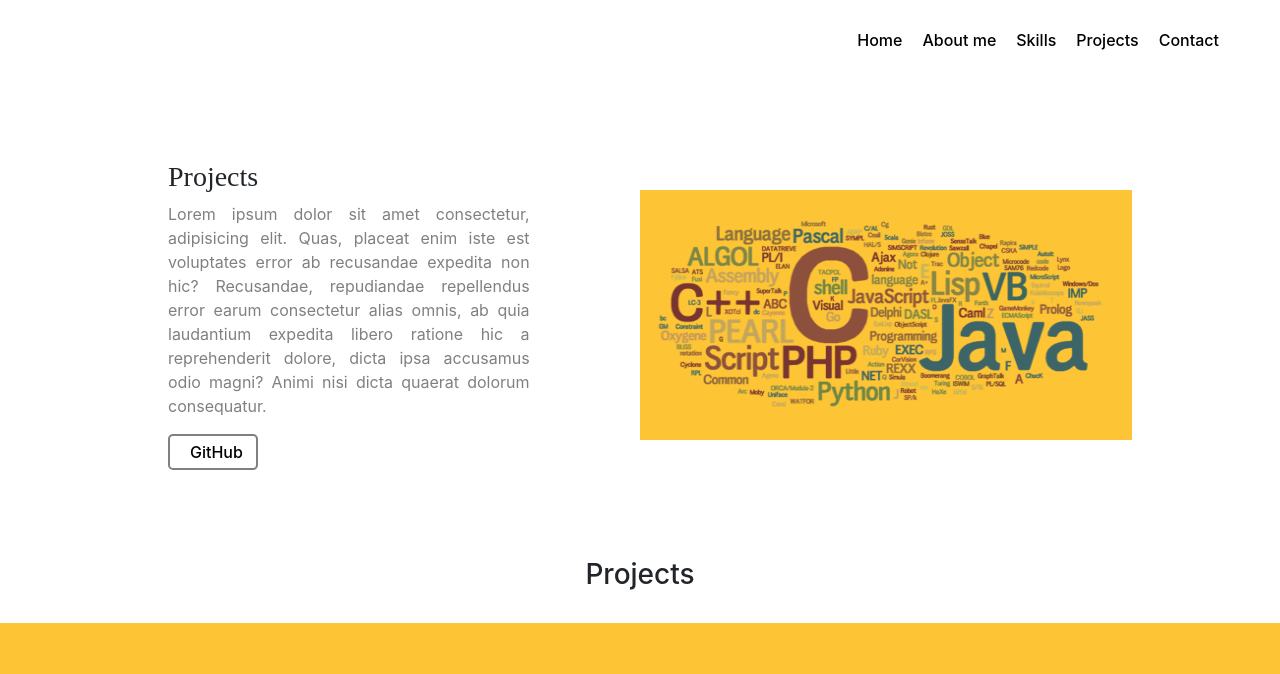
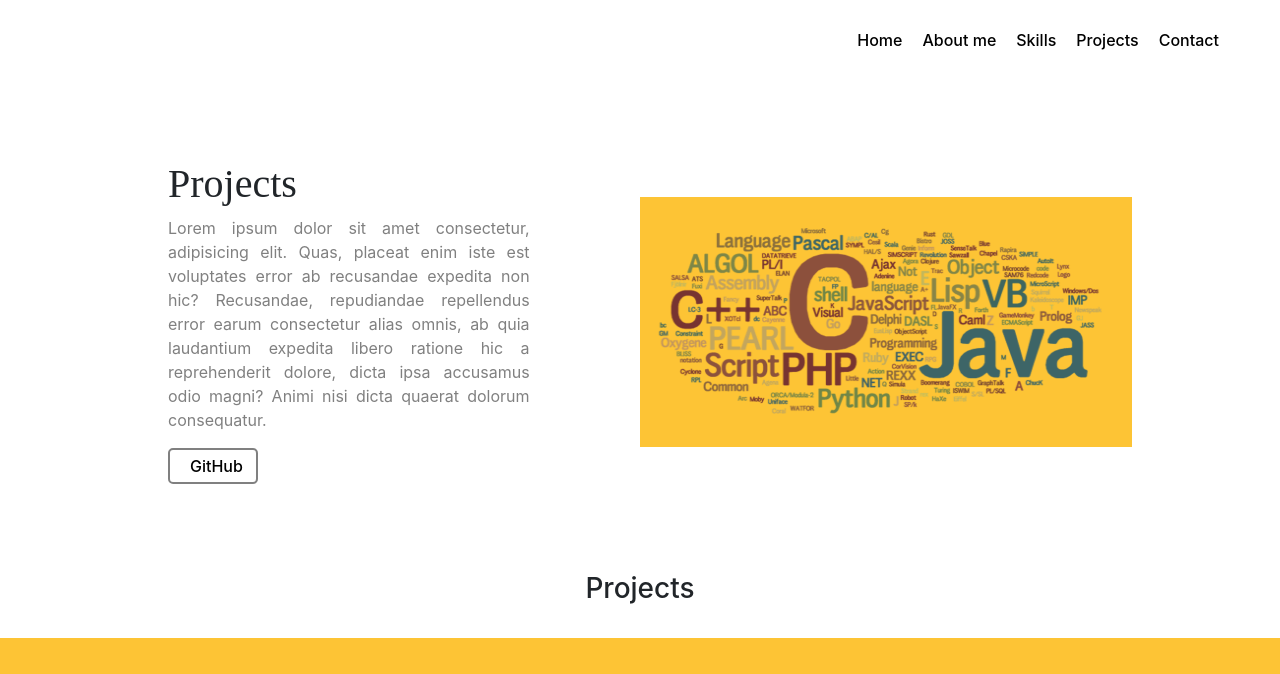
Before and after one commit to imSalik-Anwar/Portfolio, a plain HTML site: page projects.html in a window 1280 px wide. Shown: the top 674 px of the page. Drawn offline with nearby package versions, Linux system fonts and the light colour scheme.

Commit message:
Pages inter-connected

```diff
--- a/projects.css
+++ b/projects.css
@@ -16,6 +16,7 @@
     margin-top: 10px;
     cursor: pointer;
     color: black;
+    text-shadow: 3px 3px 5px white;
 }
 .navbar>ul>a>li:hover{
     text-decoration: underline;
@@ -34,7 +35,7 @@
     width: 50%;
     padding: 20px;
 }
-#left>h3{
+#left>h1{
     font-family: 'Playfair Display', serif !important;
 }
 #left>p{
--- a/projects.html
+++ b/projects.html
@@ -22,7 +22,7 @@
 
     <div id="container-1">
         <div id="left">
-            <h3>Projects</h3>
+            <h1>Projects</h1>
             <p>Lorem ipsum dolor sit amet consectetur, adipisicing elit. Quas, placeat enim iste est voluptates error ab recusandae expedita non hic? Recusandae, repudiandae repellendus error earum consectetur alias omnis, ab quia laudantium expedita libero ratione hic a reprehenderit dolore, dicta ipsa accusamus odio magni? Animi nisi dicta quaerat dolorum consequatur.</p>
             <a target="_blank" href="https://github.com/imSalik-Anwar"><button>GitHub</button></a>
         </div>
--- a/skill.css
+++ b/skill.css
@@ -20,11 +20,15 @@
 .navbar>ul>a>li:hover{
     text-decoration: underline;
 }
+h1{
+    font-family: 'Playfair Display', serif !important;
+    text-align: center;
+}
 #search{
     width: 80%;
     height: 50px;
     margin: auto;
-    margin-top: 50px;
+    margin-top: 30px;
     display: flex;
 }
 #search-bar{
```
Also changed, not shown: index.html (renamed from home.html, +2 -1 lines), skill.html (+2 -2 lines).
